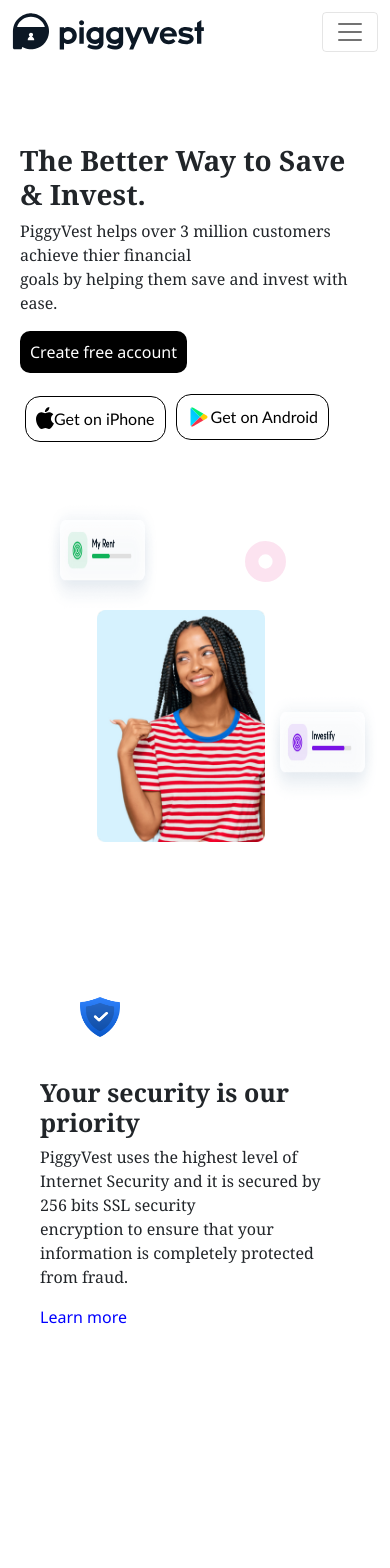
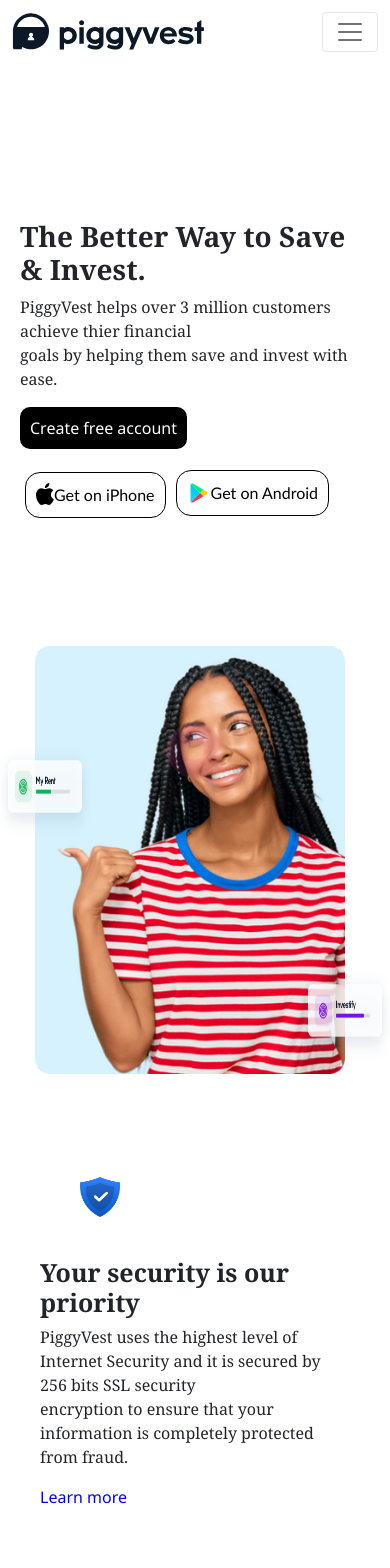
Before and after one commit to davidokani/capwork01, a React (Create React App) app: page / in a window 390 px wide. Shown: the top 1568 px of the page. Built offline with nearby package versions, Linux system fonts and the light colour scheme.

Commit message:
responsive attempt

```diff
--- a/src/components/langingpage/landing.css
+++ b/src/components/langingpage/landing.css
@@ -104,10 +104,10 @@
 .landing01-image img.shepoint {
     display: inline-flex;
     position: relative;
-    width: 400px;
+    width: 800px;
     padding: 170px;
-    margin-right: 50px;
-    bottom: 65px;
+    margin-right: 100px;
+    bottom: 150px;
 }
 
 .landing01-image img.myrent {
@@ -115,8 +115,8 @@
     width: 250px;
     display: inline-flex;
     position: absolute;
-    bottom: 35pc;
-    margin-left: -750px;
+    bottom: 42pc;
+    margin-left: -830px;
     z-index: 1;
 
 }
@@ -126,22 +126,22 @@
     width: 250px;
     display: inline-flex;
     position: absolute;
-    bottom: 15pc;
-    margin-left: -350px;
+    bottom: 20pc;
+    margin-left: -400px;
 }
 
 .crossIcon {
     display: inline-flex;
     position: absolute;
-    bottom: 47pc;
-    margin-left: -655px;
+    bottom: 57pc;
+    margin-left: -765px;
 }
 
 .circleIcon {
     display: inline-flex;
     position: absolute;
-    bottom: 38pc;
-    margin-left: -242px;
+    bottom: 48pc;
+    margin-left: -295px;
 }
 
 .dotIcon {
@@ -937,57 +937,72 @@
         border: 1px solid #000;
         display: inline-flex;
         margin: 5px;
-        margin-bottom: 30px;
+        margin-bottom: 20px;
     }
 
-    .landing01-image img.shepoint {
+    /* .landing01-image img.shepoint {
         display: inline-flex;
         position: relative;
         width: 250px;
-        padding: 30px;
+        padding: 20px;
         padding-left: 52px;
         bottom: 30px;
+    } */
+    .landing01-image img.shepoint {
+        display: inline-flex;
+        position: absolute;
+        width: 350px;
+        padding: 20px;
+        right: -270px;
+        top: -200px;
+        bottom: 50px;
     }
 
     .landing01-image img.myrent {
-        height: 115px;
-        width: 115px;
+        height: 100px;
+        width: 100px;
         display: flex;
         position: absolute;
-        bottom: 18pc;
-        margin-left: 0px;
+        bottom: -1pc;
+        margin-left: -200px;
         z-index: 1;
 
     }
 
     .landing01-image img.investify {
-        height: 115px;
-        width: 115px;
+        height: 100px;
+        width: 100px;
         display: flex;
         position: absolute;
-        bottom: 6pc;
-        margin-left: 220px;
+        bottom: -15pc;
+        margin-left: 100px;
     }
 
     .crossIcon {
+        height: 50px;
+        width: 50px;
         display: inline-flex;
         position: absolute;
-        bottom: 36pc;
-        /* margin-left: -535px; */
+        bottom: 10pc;
+        margin-left: -170x;
     }
 
     .circleIcon {
+        height: 55px;
+        width: 55px;
         display: inline-flex;
         position: absolute;
-        bottom: 20pc;
-        margin-left: -100px;
+        bottom: 3pc;
+        margin-left: -28px;
     }
 
     .dotIcon {
+        height: 55px;
+        width: 55px;
         display: inline-flex;
         position: absolute;
-        bottom: 17pc;
-        /* margin-left: -505px; */
+        bottom: 5pc;
+        margin-left: -315px;
     }
 
     img.shieldicon {
@@ -1006,7 +1021,7 @@
     .container02-left {
         padding: 40px;
         flex-wrap: wrap;
-        margin-top: 10px;
+        margin-top: 190px;
     }
 
     .securitytopic {
--- a/src/components/navbar/Navbar.jsx
+++ b/src/components/navbar/Navbar.jsx
@@ -22,7 +22,7 @@
           </Nav>
           <Nav>
 
-      <Nav.Link  className="px-4 login" eventKey={2} href="/signin">
+            <Nav.Link className="px-4 login" eventKey={2} href="/signin">
               Login
             </Nav.Link>
           </Nav>
```
Lines whose indentation alone changed are shown as unchanged.
